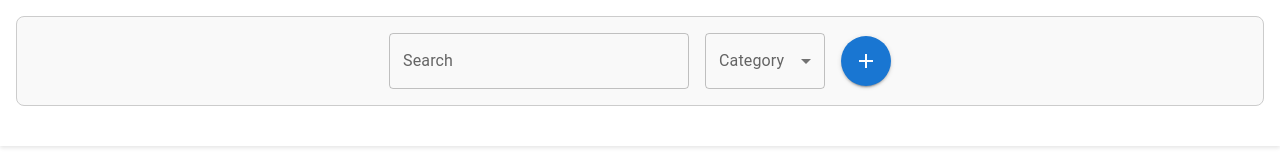
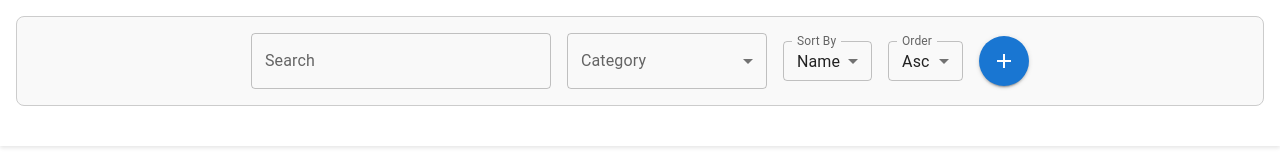
Before and after one commit to Iandraws/inventory-management, a React (Create React App) app in the folder client/: page /inventory in a window 1280 px wide. Shown: the top 160 px of the page. Built offline with nearby package versions, Linux system fonts and the light colour scheme; no server answers.

Commit message:
Refactor ItemForm: Align Cancel button to the left

```diff
--- a/client/src/components/ItemForm.tsx
+++ b/client/src/components/ItemForm.tsx
@@ -6,6 +6,7 @@ import {
   DialogContent,
   DialogActions,
   DialogTitle,
+  Box,
 } from "@mui/material";
 import { InventoryItem } from "../types/inventoryTypes";
 
@@ -89,6 +90,7 @@ const ItemForm: React.FC<ItemFormProps> = ({
         ))}
       </DialogContent>
       <DialogActions>
+        <Box sx={{ flex: 1, display: "flex", justifyContent: "space-between" }}>
           <Button
             onClick={() => {
               onClose();
@@ -108,6 +110,7 @@ const ItemForm: React.FC<ItemFormProps> = ({
           <Button onClick={handleSubmit} color="primary" variant="contained">
             {mode === "add" ? "Add Item" : "Save Changes"}
           </Button>
+        </Box>
       </DialogActions>
     </Dialog>
   );
--- a/client/src/components/SearchBar.tsx
+++ b/client/src/components/SearchBar.tsx
@@ -1,5 +1,5 @@
 import React from "react";
-import { Box, TextField, Button, MenuItem } from "@mui/material";
+import { Box, TextField, Button, MenuItem, FormControl, InputLabel, Select, SelectChangeEvent } from "@mui/material";
 import AddIcon from "@mui/icons-material/Add";
 
 interface SearchBarProps {
@@ -7,6 +7,10 @@ interface SearchBarProps {
   onSearchChange: React.Dispatch<React.SetStateAction<string>>;
   categoryFilter: string;
   onCategoryChange: React.Dispatch<React.SetStateAction<string>>;
+  sortField: string;
+  onSortChange: React.Dispatch<React.SetStateAction<string>>;
+  sortOrder: "asc" | "desc";
+  onOrderChange: React.Dispatch<React.SetStateAction<"asc" | "desc">>;
   onAddClick: () => void;
 }
 
@@ -15,6 +19,10 @@ const SearchBar: React.FC<SearchBarProps> = ({
   onSearchChange,
   categoryFilter,
   onCategoryChange,
+  sortField,
+  onSortChange,
+  sortOrder,
+  onOrderChange,
   onAddClick,
 }) => {
   return (
@@ -24,6 +32,7 @@ const SearchBar: React.FC<SearchBarProps> = ({
         alignItems: "center",
         justifyContent: "center",
         gap: 2,
+        flexWrap: "wrap",
         mb: 3,
         p: 2,
         border: "1px solid #ccc",
@@ -53,8 +62,8 @@ const SearchBar: React.FC<SearchBarProps> = ({
         variant="outlined"
         sx={{
           flex: "1",
-          maxWidth: "120px",
-          minWidth: "120px",
+          maxWidth: "200px",
+          minWidth: "150px",
         }}
       >
         <MenuItem value="">All Categories</MenuItem>
@@ -65,19 +74,47 @@ const SearchBar: React.FC<SearchBarProps> = ({
         <MenuItem value="Appliances">Appliances</MenuItem>
       </TextField>
 
+      {/* Sort By Dropdown */}
+      <FormControl size="small" sx={{ minWidth: "75px" }}>
+        <InputLabel>Sort By</InputLabel>
+        <Select
+          value={sortField}
+          onChange={(e: SelectChangeEvent<string>) => onSortChange(e.target.value)}
+          label="Sort By"
+        >
+          <MenuItem value="name">Name</MenuItem>
+          <MenuItem value="price">Price</MenuItem>
+          <MenuItem value="category">Category</MenuItem>
+          <MenuItem value="quantity">Quantity</MenuItem>
+        </Select>
+      </FormControl>
+
+      {/* Sort Order Dropdown */}
+      <FormControl size="small" sx={{ minWidth: "75px" }}>
+        <InputLabel>Order</InputLabel>
+        <Select
+          value={sortOrder}
+          onChange={(e: SelectChangeEvent<"asc" | "desc">) => onOrderChange(e.target.value as "asc" | "desc")}
+          label="Order"
+        >
+          <MenuItem value="asc">Asc</MenuItem>
+          <MenuItem value="desc">Desc</MenuItem>
+        </Select>
+      </FormControl>
+
       {/* Add Item Button */}
       <Button
         variant="contained"
         color="primary"
         onClick={onAddClick}
         sx={{
-    borderRadius: '50%', // Makes the button circular
-    width: '50px', // Adjust the width
-    height: '50px', // Adjust the height
-    display: 'flex',
-    alignItems: 'center',
-    justifyContent: 'center',
-    minWidth: 0, // Remove the default min-width
+          borderRadius: "50%",
+          width: "50px",
+          height: "50px",
+          display: "flex",
+          alignItems: "center",
+          justifyContent: "center",
+          minWidth: 0,
           backgroundColor: "#1976d2",
           "&:hover": {
             backgroundColor: "#115293",
@@ -86,7 +123,6 @@ const SearchBar: React.FC<SearchBarProps> = ({
       >
         <AddIcon />
       </Button>
-
     </Box>
   );
 };
--- a/client/src/pages/InventoryPage.tsx
+++ b/client/src/pages/InventoryPage.tsx
@@ -89,7 +89,6 @@ const InventoryPage: React.FC = () => {
       );
     }, 300);
 
-    // Cleanup on unmount or when dependencies change
     return () => {
       if (debounceTimeout.current) {
         clearTimeout(debounceTimeout.current);
@@ -153,7 +152,7 @@ const InventoryPage: React.FC = () => {
     event: React.ChangeEvent<unknown>,
     page: number
   ) => {
-    setCurrentPage(page - 1); // Convert 1-based index to 0-based
+    setCurrentPage(page - 1);
   };
 
   const closeSnackbar = () => {
@@ -190,6 +189,16 @@ const InventoryPage: React.FC = () => {
           onCategoryChange={(value) => {
             setCurrentPage(0);
             setCategoryFilter(value);
+          }}
+          sortField={sortField}
+          onSortChange={(value) => {
+            setCurrentPage(0);
+            setSortField(value);
+          }}
+          sortOrder={sortOrder}
+          onOrderChange={(value) => {
+            setCurrentPage(0);
+            setSortOrder(value);
           }}
           onAddClick={openAddForm}
         />
```
Lines whose indentation alone changed are shown as unchanged.
